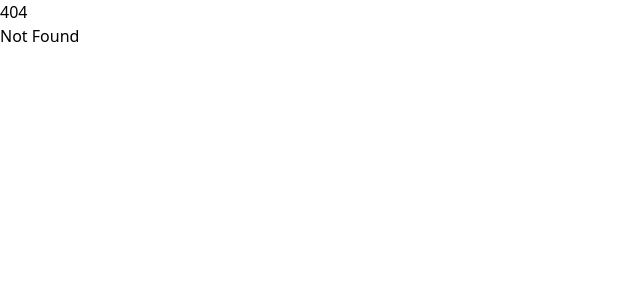
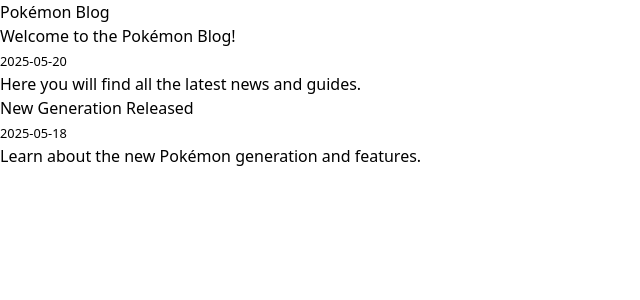
Before and after one commit to woragis/pokemon, a SvelteKit app in the folder frontend/: page /blog in a window 1280 px wide. Before the commit this address had no page. Shown: the top 300 px of the page, without its empty margins (0-640 px from the left). Built offline with nearby package versions, Linux system fonts and the light colour scheme.

Commit message:
Init blog post page

```diff
--- /dev/null
+++ b/frontend/src/routes/blog/+page.svelte
@@ -0,0 +1,29 @@
+<script lang='ts'>
+  import { onMount } from 'svelte';
+  import { getPosts } from '../../lib/api';
+	import type { BlogPost } from '$lib/types';
+
+  let posts: BlogPost[] = [];
+
+  onMount(async () => {
+    posts = await getPosts();
+  });
+</script>
+
+<h1>Pokémon Blog</h1>
+
+{#if posts.length === 0}
+  <p>Loading posts...</p>
+{:else}
+  <ul>
+    {#each posts as post}
+      <li>
+        <a href={`/blog/${post.id}`}>
+          <h2>{post.title}</h2>
+          <small>{post.date}</small>
+          <p>{post.excerpt}</p>
+        </a>
+      </li>
+    {/each}
+  </ul>
+{/if}
--- /dev/null
+++ b/frontend/src/routes/blog/[id]/+page.svelte
@@ -0,0 +1,26 @@
+<script lang='ts'>
+  import { onMount } from 'svelte';
+  import { page } from '$app/stores';
+  import { getPostById } from '../../../lib/api';
+	import type { BlogPost } from '$lib/types';
+
+  let post: BlogPost | undefined;
+  let id;
+
+  $: id = $page.params.id;
+
+  onMount(async () => {
+    post = await getPostById(id);
+  });
+</script>
+
+{#if !post}
+  <p>Loading post...</p>
+{:else}
+  <article>
+    <h1>{post.title}</h1>
+    <small>{post.date}</small>
+    <div>{@html post.content}</div>
+    <a href="/blog">← Back to Blog</a>
+  </article>
+{/if}
```
